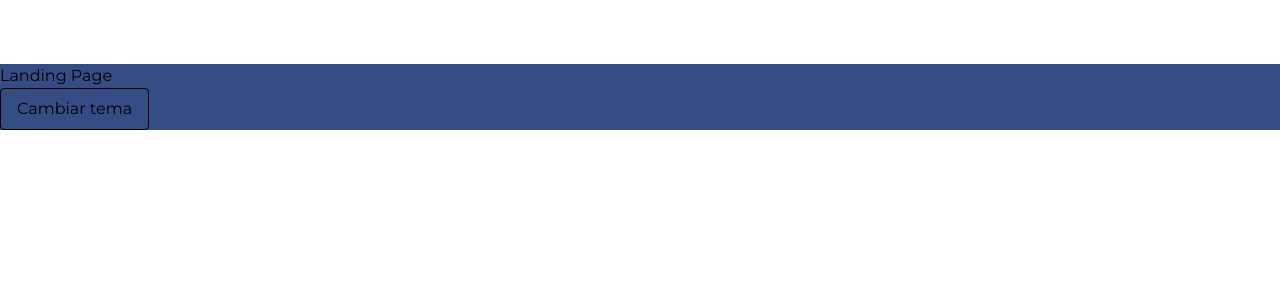
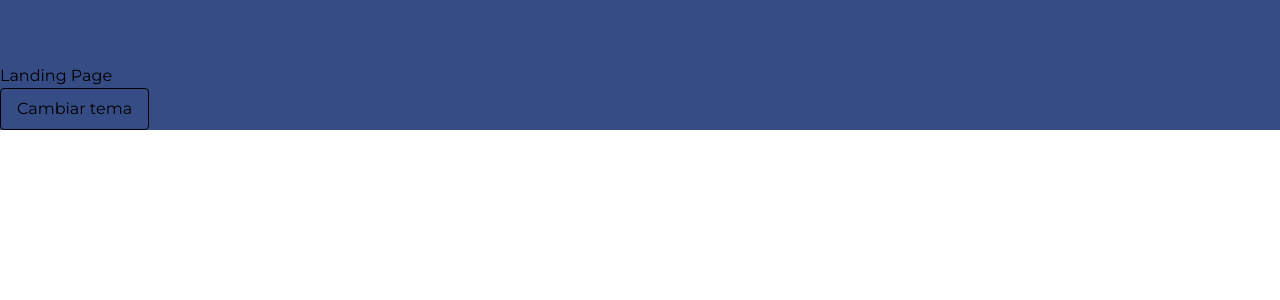
Before and after one commit to Heleiirx/kairo, a React (Vite) app in the folder frontend/: page / in a window 1280 px wide. Shown: the top 300 px of the page. Built offline with nearby package versions, Linux system fonts and the light colour scheme; a web font is replaced by a local one.

Commit message:
Add navbars

```diff
--- a/frontend/src/components/SideNavBar.tsx
+++ b/frontend/src/components/SideNavBar.tsx
@@ -1,7 +1,7 @@
 
 export default function SideNavBar(){
     return(
-        <div className="bg-blue-800 h-full w-16">
+        <div className="bg-primary h-screen w-16">
 
         </div>
     )
--- a/frontend/src/components/TopNavBar.tsx
+++ b/frontend/src/components/TopNavBar.tsx
@@ -1,7 +1,7 @@
 
 export default function TopNavBar(){
     return(
-        <div className="bg-blue-800 w-full h-16">
+        <div className="bg-primary w-full h-16">
 
         </div>
     )
```
